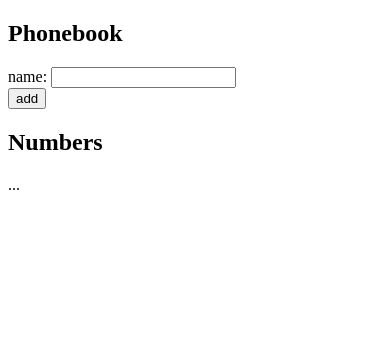
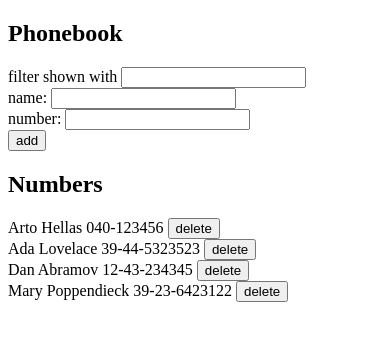
Before and after one commit to RaphaelR89/fullstackopen-2022, a React (Create React App) app in the folder part2/phonebook/: page / in a window 390 px wide. Shown: the top 340 px of the page. Built offline with nearby package versions, Linux system fonts and the light colour scheme; data requests are answered from the project's data file.

Commit message:
fix bugs in part2/phonebook

```diff
--- a/part2/phonebook/db.json
+++ b/part2/phonebook/db.json
@@ -19,11 +19,6 @@
       "name": "Mary Poppendieck",
       "number": "39-23-6423122",
       "id": 4
-		},
-		{
-			"name": "Nina",
-			"number": "1",
-			"id": "4fc7a5bf-f766-4557-9d4d-71a2ff2549e5"
     }
   ]
 }
--- a/part2/phonebook/package.json
+++ b/part2/phonebook/package.json
@@ -20,7 +20,6 @@
 		"eject": "react-scripts eject",
 		"server": "json-server -p3001 --watch db.json"
 	},
-	"proxy": "http://localhost:3001",
 	"eslintConfig": {
 		"extends": [
 			"react-app",
--- a/part2/phonebook/src/App.js
+++ b/part2/phonebook/src/App.js
@@ -1,22 +1,112 @@
-import { useState } from 'react';
+import { useEffect, useState } from 'react';
+import personServices from './services/persons';
+import { v4 as uuid } from 'uuid';
+import Filter from './components/Filter';
+import PersonForm from './components/PersonForm';
+import Persons from './components/Persons';
+import Notification from './components/Notification';
 
 const App = () => {
-	const [persons, setPersons] = useState([{ name: 'Arto Hellas' }]);
+	const [persons, setPersons] = useState([]);
 	const [newName, setNewName] = useState('');
+	const [newNumber, setNewNumber] = useState('');
+	const [filter, setFilter] = useState('');
+	const [message, setMessage] = useState(null);
+
+	useEffect(() => {
+		personServices.getAll().then((response) => setPersons(response.data));
+	}, []);
+
+	const addPerson = (e) => {
+		e.preventDefault();
+		const duplicatedPersons = persons.filter(
+			(person) => person.name === newName
+		);
+		if (duplicatedPersons.length) {
+			if (
+				window.confirm(
+					`${duplicatedPersons[0].name} is already added to phonebook, replace the old number with a new one?`
+				)
+			) {
+				const updatedPerson = {
+					...duplicatedPersons[0],
+					number: newNumber,
+				};
+
+				personServices
+					.update(duplicatedPersons[0].id, updatedPerson)
+					.then((response) => {
+						setPersons(
+							persons.map((person) =>
+								person.id === duplicatedPersons[0].id ? response.data : person
+							)
+						);
+						setMessage(
+							`${duplicatedPersons[0].name}'s number has been updated`
+						);
+						setTimeout(() => setMessage(null), 5000);
+					});
+				setNewName('');
+				setNewNumber('');
+				return;
+			}
+		}
+
+		const newPerson = {
+			name: newName,
+			number: newNumber,
+			id: uuid(),
+		};
+
+		personServices.create(newPerson).then((response) => {
+			setPersons(persons.concat(response.data));
+			setNewName('');
+			setNewNumber('');
+			setMessage(`Added ${newPerson.name}`);
+			setTimeout(() => setMessage(null), 5000);
+		});
+	};
+
+	const deletePerson = (id) => {
+		personServices
+			.remove(id)
+			.then((response) => {
+				const person = persons.find((person) => person.id === id);
+				if (window.confirm(`Delete ${person.name}`)) {
+					personServices.remove(id).then((response) => {
+						console.log(response);
+					});
+					setPersons(persons.filter((person) => person.id !== id));
+				}
+			})
+			.catch((error) => {
+				setMessage(
+					`Error, Information of ${
+						persons.find((p) => p.id === id).name
+					} has already been removed from server`
+				);
+				setPersons(persons.filter((p) => p.id !== id));
+			});
+	};
+
+	const handleFilter = (e) => {
+		setFilter(e.target.value);
+	};
 
 	return (
 		<div>
 			<h2>Phonebook</h2>
-			<form>
-				<div>
-					name: <input />
-				</div>
-				<div>
-					<button type='submit'>add</button>
-				</div>
-			</form>
+			<Notification message={message} />
+			<Filter filter={filter} handleFilter={handleFilter} />
+			<PersonForm
+				addPerson={addPerson}
+				newName={newName}
+				newNumber={newNumber}
+				setNewName={setNewName}
+				setNewNumber={setNewNumber}
+			/>
 			<h2>Numbers</h2>
-			...
+			<Persons persons={persons} filter={filter} deletePerson={deletePerson} />
 		</div>
 	);
 };
--- /dev/null
+++ b/part2/phonebook/src/components/Filter.js
@@ -0,0 +1,9 @@
+const Filter = ({ filter, handleFilter }) => {
+	return (
+		<div>
+			filter shown with <input value={filter} onChange={handleFilter} />
+		</div>
+	);
+};
+
+export default Filter;
--- /dev/null
+++ b/part2/phonebook/src/components/Notification.js
@@ -0,0 +1,14 @@
+const Notification = ({ message }) => {
+	if (message === null) return null;
+
+	return (
+		<div
+			style={{ color: message.toLowerCase().includes('error') && 'red' }}
+			className='error'
+		>
+			{message}
+		</div>
+	);
+};
+
+export default Notification;
--- /dev/null
+++ b/part2/phonebook/src/components/PersonForm.js
@@ -0,0 +1,28 @@
+const PersonForm = ({
+	addPerson,
+	newName,
+	newNumber,
+	setNewName,
+	setNewNumber,
+}) => {
+	return (
+		<form onSubmit={addPerson}>
+			<div>
+				name:{' '}
+				<input value={newName} onChange={(e) => setNewName(e.target.value)} />
+			</div>
+			<div>
+				number:{' '}
+				<input
+					value={newNumber}
+					onChange={(e) => setNewNumber(e.target.value)}
+				/>
+			</div>
+			<div>
+				<button type='submit'>add</button>
+			</div>
+		</form>
+	);
+};
+
+export default PersonForm;
--- /dev/null
+++ b/part2/phonebook/src/components/Persons.js
@@ -0,0 +1,22 @@
+const Person = ({ person, deletePerson }) => {
+	const { name, number, id } = person;
+	return (
+		<div>
+			{name} {number} <button onClick={() => deletePerson(id)}>delete</button>
+		</div>
+	);
+};
+
+const Persons = ({ persons, filter, deletePerson }) => {
+	return persons?.map((person) => {
+		return filter ? (
+			person.name.toLowerCase().includes(filter) && (
+				<Person person={person} key={person.id} deletePerson={deletePerson} />
+			)
+		) : (
+			<Person person={person} key={person.id} deletePerson={deletePerson} />
+		);
+	});
+};
+
+export default Persons;
--- /dev/null
+++ b/part2/phonebook/src/services/persons.js
@@ -0,0 +1,24 @@
+import axios from 'axios';
+const baseUrl = 'http://localhost:3001/persons';
+
+// CREATE
+const create = (newObject) => {
+	return axios.post(baseUrl, newObject);
+};
+
+// READ
+const getAll = () => {
+	return axios.get(baseUrl);
+};
+
+// UPDATE
+const update = (id, newObject) => {
+	return axios.put(`${baseUrl}/${id}`, newObject);
+};
+
+// DELETE
+const remove = (id) => {
+	return axios.delete(`${baseUrl}/${id}`);
+};
+
+export default { getAll, create, update, remove };
```
Also changed, not shown: 12 other files (tests, documents, lock files or other folders). Lines whose indentation alone changed are shown as unchanged.
